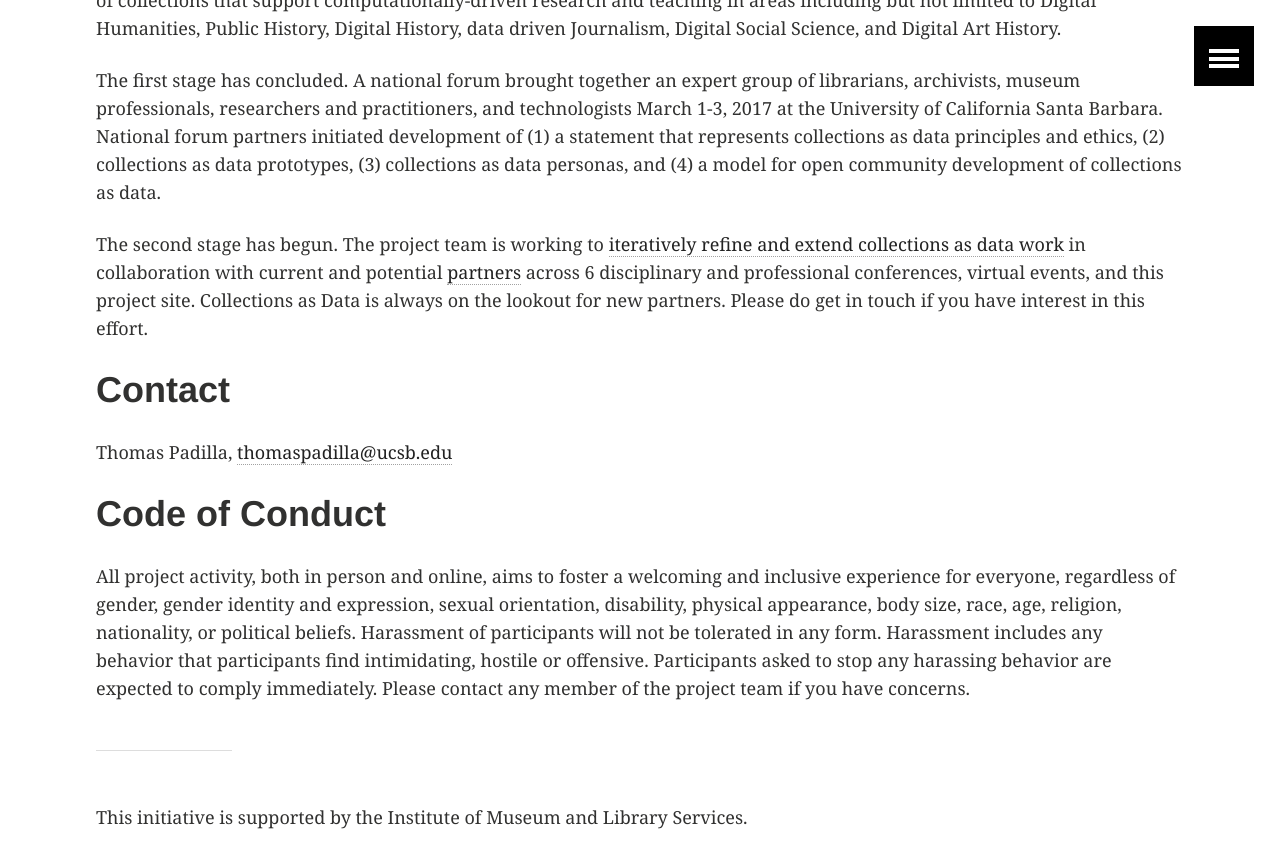
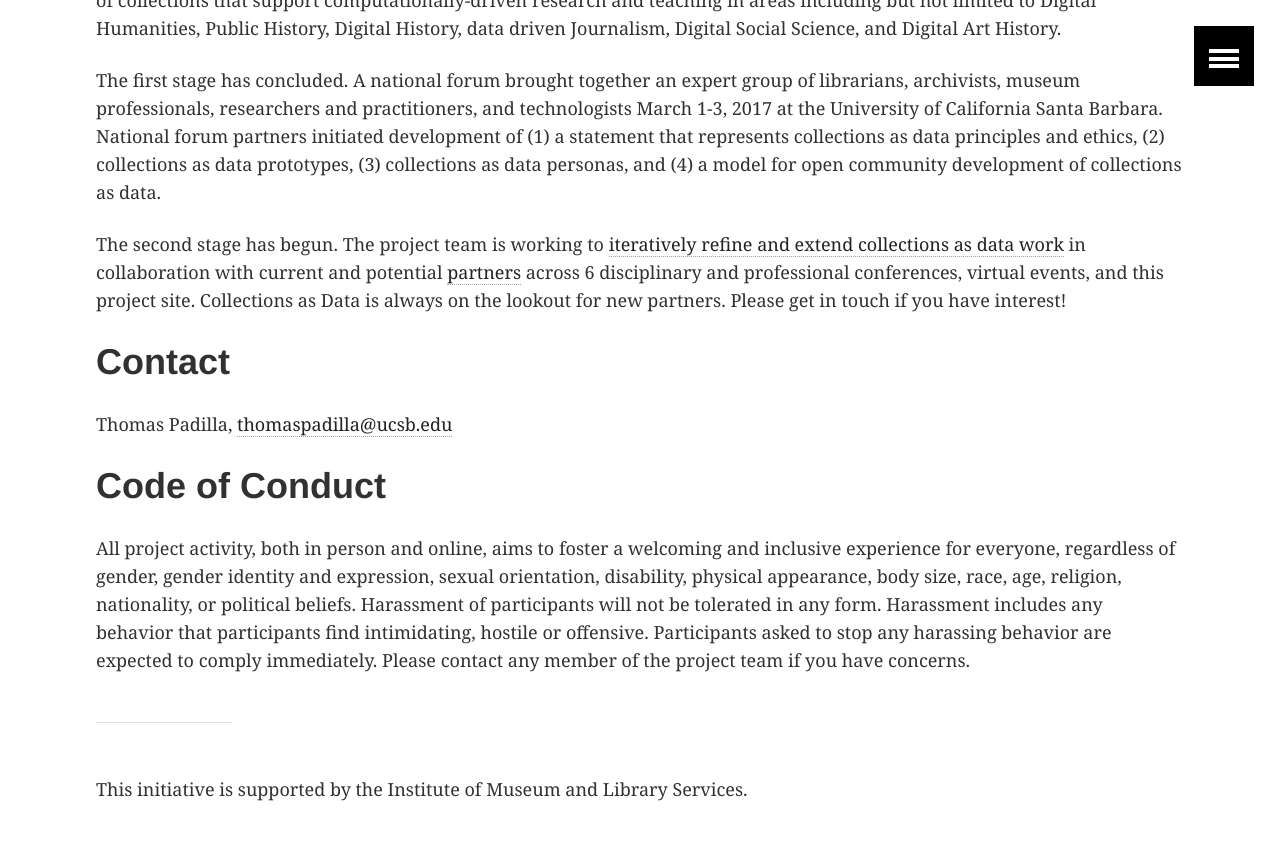
Before and after one commit to collectionsasdata/collectionsasdata.github.io, a Jekyll site: the page built from index.md, in a window 1280 px wide and 900 px high, scrolled down 540 px. Shown: the top 868 px of the window. Built offline with Jekyll 4.4.1, drawn with Linux system fonts in a browser that asks for light colours.

Commit message:
Update index.md

```diff
--- a/index.md
+++ b/index.md
@@ -9,7 +9,7 @@ title:  "Always Already Computational"
 
 The first stage has concluded. A national forum brought together an expert group of librarians, archivists, museum professionals, researchers and practitioners, and technologists March 1-3, 2017 at the University of California Santa Barbara. National forum partners initiated development of (1) a statement that represents collections as data principles and ethics, (2) collections as data prototypes, (3) collections as data personas, and (4) a model for open community development of collections as data.
 
-The second stage has begun. The project team is working to [iteratively refine and extend collections as data work](https://collectionsasdata.github.io/events/) in collaboration with current and potential [partners](https://collectionsasdata.github.io/partners/) across 6 disciplinary and professional conferences, virtual events, and this project site. Collections as Data is always on the lookout for new partners. Please do get in touch if you have interest in this effort.
+The second stage has begun. The project team is working to [iteratively refine and extend collections as data work](https://collectionsasdata.github.io/events/) in collaboration with current and potential [partners](https://collectionsasdata.github.io/partners/) across 6 disciplinary and professional conferences, virtual events, and this project site. Collections as Data is always on the lookout for new partners. Please get in touch if you have interest!
 
 
 
```
